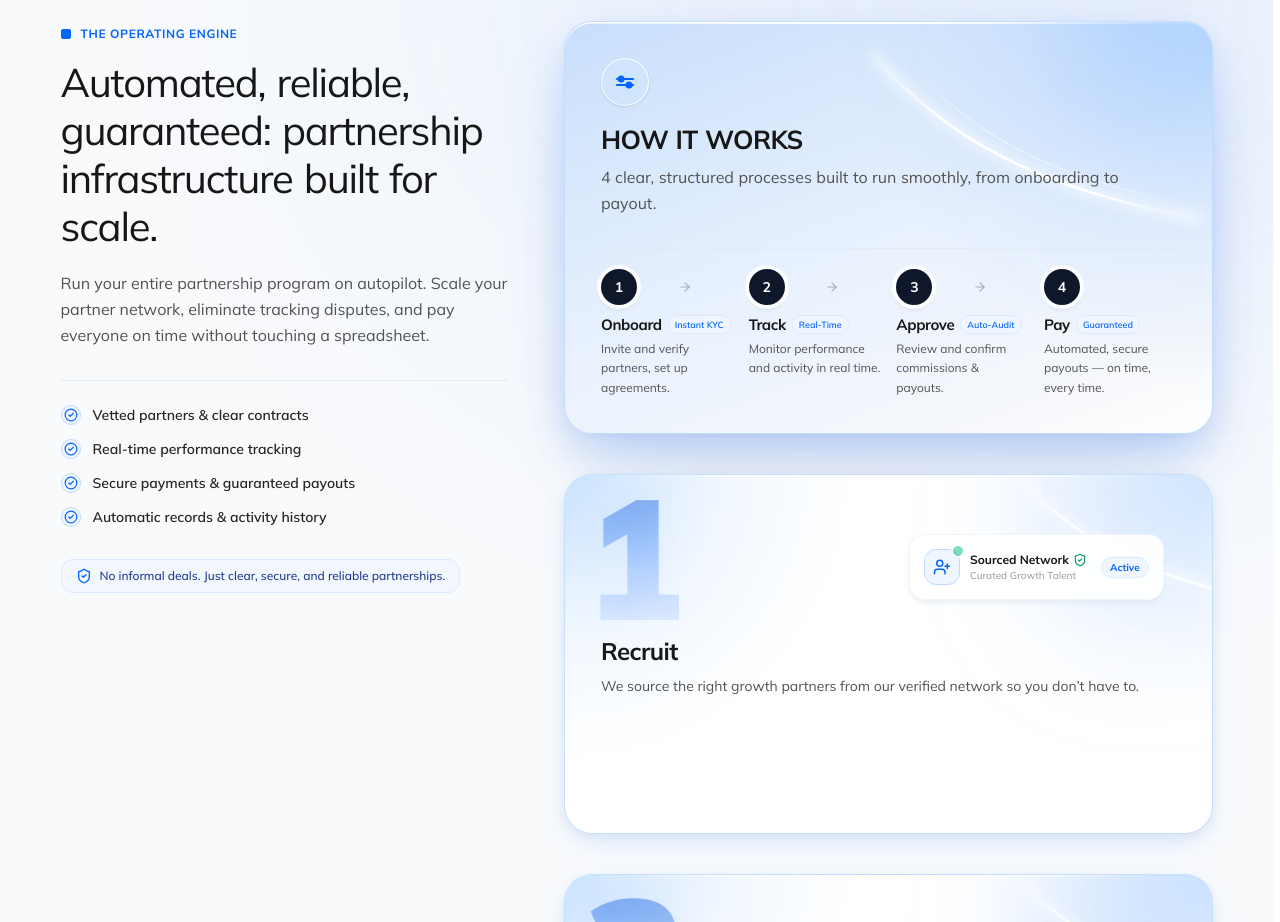
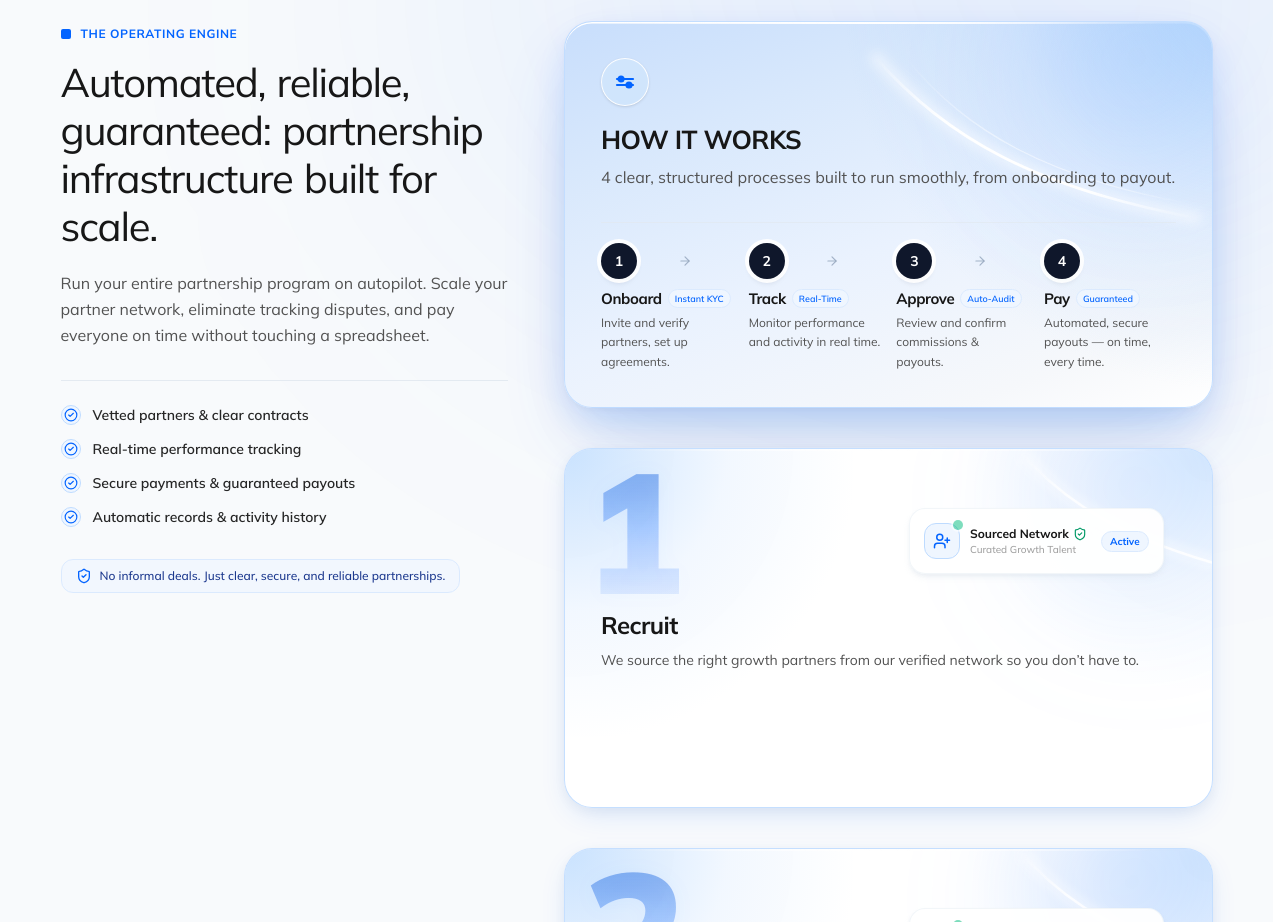
Before and after one commit to DevHubFusionX/Brdgr4, a Next.js app: page / in a window 1280 px wide. Shown: the part 860-1782 px from the top of the page. Built offline with nearby package versions, Linux system fonts and the light colour scheme.

Commit message:
refactor: simplify EngineSection animations and update FaqSection motion keys for stability

```diff
--- a/src/components/landing/EngineSection.tsx
+++ b/src/components/landing/EngineSection.tsx
@@ -36,7 +36,6 @@ function Engine3DCard({
   const ref = useRef<HTMLDivElement>(null);
   const [isHovered, setIsHovered] = useState(false);
   const [glarePos, setGlarePos] = useState({ x: 50, y: 50 });
-  const [isAnimationDone, setIsAnimationDone] = useState(false);
   const [isMobile, setIsMobile] = useState(false);
 
   React.useEffect(() => {
@@ -114,14 +113,12 @@ function Engine3DCard({
           delay: isMobile ? 0 : delay,
           ease: [0.22, 1, 0.36, 1]
         }}
-        onAnimationComplete={() => setIsAnimationDone(true)}
         onMouseEnter={() => !isMobile && setIsHovered(true)}
         onMouseMove={handleMouseMove}
         onMouseLeave={handleMouseLeave}
         style={{
           rotateX: !isMobile && isHovered ? rotateX : 0,
           rotateY: !isMobile && isHovered ? rotateY : 0,
-          transform: isAnimationDone && (!isHovered || isMobile) ? "none" : undefined,
           transformStyle: !isMobile && isHovered ? "preserve-3d" : undefined,
         }}
         className={`group relative rounded-[20px] sm:rounded-[28px] bg-white sm:bg-white/98 sm:backdrop-blur-xl border card-specular-rim p-4 sm:p-7 md:p-9 flex flex-col justify-between transition-all duration-300 min-h-[220px] sm:min-h-[300px] md:min-h-[360px] overflow-hidden select-none shadow-[0_10px_30px_-6px_rgba(3,100,255,0.14),0_4px_16px_rgba(15,23,42,0.05),inset_0_1.5px_0_rgba(255,255,255,1)] border-blue-200/90 hover:border-blue-400/80 hover:shadow-[0_24px_56px_-8px_rgba(3,100,255,0.28),0_8px_24px_-4px_rgba(15,23,42,0.08),inset_0_1.5px_0_#ffffff] ${className}`}
@@ -430,21 +427,13 @@ export default function EngineSection() {
                     </svg>
                   </motion.div>
 
-                  <WordReveal
-                    as="h3"
-                    delay={0.1}
-                    stagger={0.03}
-                    className="text-lg sm:text-2xl md:text-[26px] font-bold text-neutral-900 tracking-tight leading-snug"
-                    text="HOW IT WORKS"
-                  />
+                  <h3 className="text-lg sm:text-2xl md:text-[26px] font-bold text-neutral-900 tracking-tight leading-snug">
+                    HOW IT WORKS
+                  </h3>
 
-                  <WordReveal
-                    as="p"
-                    delay={0.18}
-                    stagger={0.015}
-                    className="text-xs sm:text-sm md:text-base text-neutral-600 font-normal leading-relaxed mt-1 sm:mt-1.5 max-w-xl"
-                    text="4 clear, structured processes built to run smoothly, from onboarding to payout."
-                  />
+                  <p className="text-xs sm:text-sm md:text-base text-neutral-600 font-normal leading-relaxed mt-1 sm:mt-1.5 max-w-xl">
+                    4 clear, structured processes built to run smoothly, from onboarding to payout.
+                  </p>
                 </div>
 
                 {/* ─── 4-Step Process Stepper (Tablet / Desktop Grid) ─────────── */}
--- a/src/components/landing/FaqSection.tsx
+++ b/src/components/landing/FaqSection.tsx
@@ -170,7 +170,7 @@ export default function FaqSection() {
                 <AnimatePresence initial={false}>
                   {isExpanded && (
                     <motion.div
-                      key="content"
+                      key={`faq-answer-${item.id}`}
                       initial={{ height: 0, opacity: 0 }}
                       animate={{
                         height: "auto",
```
